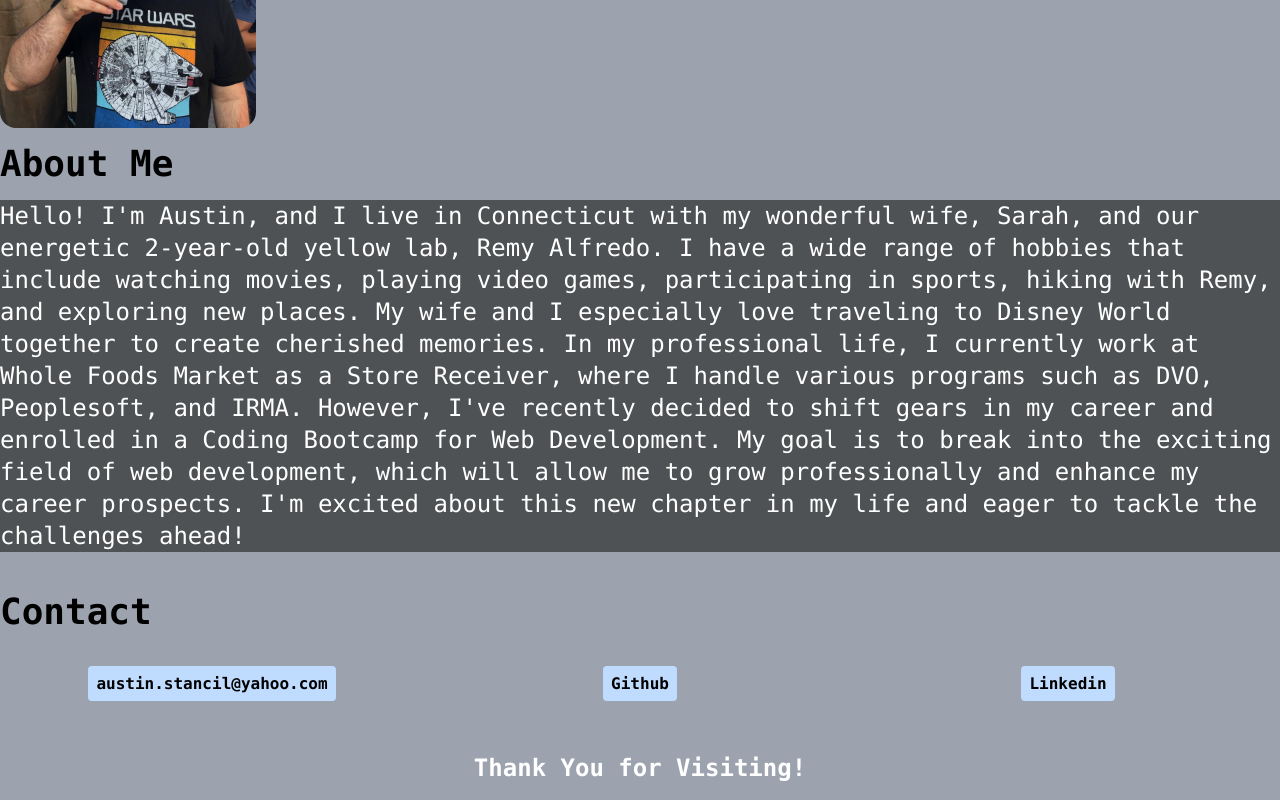
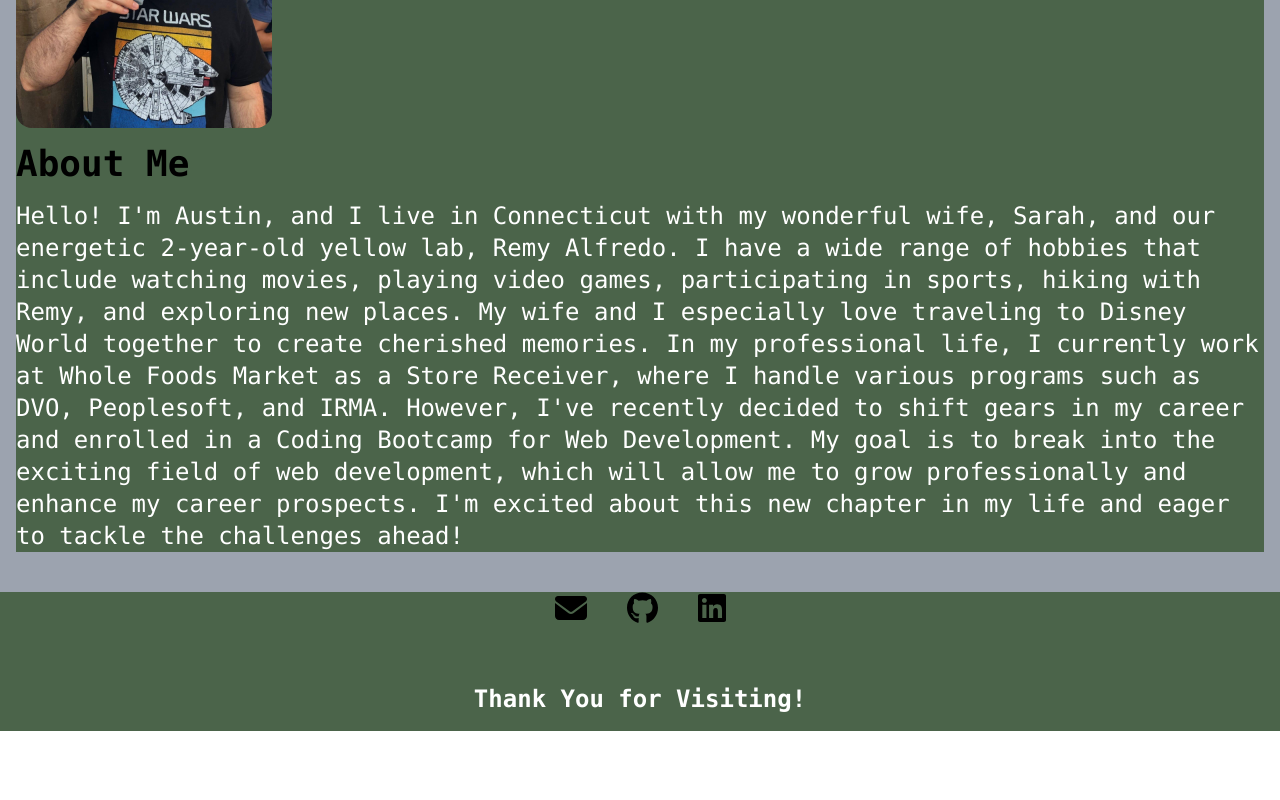
Before and after one commit to AustinS86/REACT-Portfolio, a React (Create React App) app: page / in a window 1280 px wide. Shown: the part 508-1308 px from the top of the page. After the commit the page ends 1239 px from the top, so only its background shows below. Built offline with nearby package versions, Linux system fonts and the light colour scheme.

Commit message:
added new image, added Coolors to js files

```diff
--- a/package.json
+++ b/package.json
@@ -3,6 +3,10 @@
   "version": "0.1.0",
   "private": true,
   "dependencies": {
+    "@fortawesome/fontawesome-svg-core": "^6.4.0",
+    "@fortawesome/free-brands-svg-icons": "^6.4.0",
+    "@fortawesome/free-solid-svg-icons": "^6.4.0",
+    "@fortawesome/react-fontawesome": "^0.2.0",
     "@testing-library/jest-dom": "^5.16.5",
     "@testing-library/react": "^13.4.0",
     "@testing-library/user-event": "^13.5.0",
--- a/src/components/AboutMe.js
+++ b/src/components/AboutMe.js
@@ -3,17 +3,14 @@ import starwars from "../assets/images/starwars.jpg";
 
 const AboutMe = () => {
   return (
-    <section id="about-me" className="mb-10">
+    <section id="about-me" className="mb-10 bg-coolors-2 mx-4">
       <img
         src={starwars}
         alt="myself drinking blue milk at galaxy's edge"
         className="w-64 h-64 object-cover rounded-2xl"
       />
       <h1 className="text-4xl mt-4 font-bold">About Me</h1>
-      <p
-        className="mt-4 text-2xl text-white"
-        style={{ backgroundColor: "rgba(53, 54, 53, 0.74)" }}
-      >
+      <p className="mt-4 text-2xl text-white">
         Hello! I'm Austin, and I live in Connecticut with my wonderful wife,
         Sarah, and our energetic 2-year-old yellow lab, Remy Alfredo. I have a
         wide range of hobbies that include watching movies, playing video games,
--- a/src/components/Contact.js
+++ b/src/components/Contact.js
@@ -2,6 +2,7 @@ import React from "react";
 
 const Contact = () => {
   return (
+    <div className="min-h-screen flex items-center justify-center">
       <div>
         <section id="contact" className="contact mb-10">
           <h1 className="text-4xl font-bold">Contact</h1>
@@ -54,7 +55,7 @@ const Contact = () => {
           </div>
           <div className="flex justify-end">
             <button
-            className="bg-blue-500 hover:bg-blue-700 text-white font-bold py-2 px-4 rounded"
+              className="bg-blue-500 hover:bg-blue-700 text-white font-bold py-2 px-4 rounded "
               type="submit"
             >
               Submit
@@ -62,6 +63,7 @@ const Contact = () => {
           </div>
         </form>
       </div>
+    </div>
   );
 };
 
--- a/src/components/Footer.js
+++ b/src/components/Footer.js
@@ -1,37 +1,37 @@
 import React from "react";
+import { FontAwesomeIcon } from "@fortawesome/react-fontawesome";
+import { faEnvelope } from "@fortawesome/free-solid-svg-icons";
+import { faGithub, faLinkedin } from "@fortawesome/free-brands-svg-icons";
 
 const Footer = () => {
   return (
-    <div>
-      <section id="contact" className="contact mb-10">
-        <h1 className="text-4xl font-bold">Contact</h1>
-      </section>
-      <section className="links grid grid-cols-3 gap-1 text-center">
+    <div className="bg-coolors-2">
+      <section className="flex justify-center space-x-6 text-center">
         <h3>
           <a
             href="mailto:austin.stancil@yahoo.com"
-            className="bg-blue-200 text-black font-bold p-2 rounded"
+            className=" text-black font-bold p-2 rounded"
             alt="email"
           >
-            austin.stancil@yahoo.com
+            <FontAwesomeIcon icon={faEnvelope} size="2x" />
           </a>
         </h3>
         <h3>
           <a
             href="https://github.com/AustinS86"
-            className="bg-blue-200 text-black font-bold p-2 rounded"
+            className=" text-black font-bold p-2 rounded"
             alt="Github"
           >
-            Github
+            <FontAwesomeIcon icon={faGithub} size="2x" />
           </a>
         </h3>
         <h3>
           <a
             href="https://www.linkedin.com/in/austin-stancil-00029480"
-            className="bg-blue-200 text-black font-bold p-2 rounded"
+            className=" text-black font-bold p-2 rounded"
             alt="Linkedin"
           >
-            Linkedin
+            <FontAwesomeIcon icon={faLinkedin} size="2x" />
           </a>
         </h3>
       </section>
--- a/src/components/Header.js
+++ b/src/components/Header.js
@@ -1,14 +1,14 @@
 import React from "react";
-import Remy from "../assets/images/Remy.jpg";
+import Wyoming from "../assets/images/Wyoming.jpg";
 import Navigation from "./Navigation";
 
 const Header = ({ setSelectedSection }) => {
   return (
-    <header className="text-white p-4 text-center">
+    <header className="bg-coolors-1 text-white p-4 text-center">
       <h1 className=" text-3xl font-bold">Austin Stancil Portfolio</h1>
       <div className="flex justify-center mt-2">
         <img
-          src={Remy}
+          src={Wyoming}
           className="remy w-64 h-64 object-cover rounded-2xl"
           alt="My yellow lab Remy chewing on a stick on my lap"
         />
--- a/tailwind.config.js
+++ b/tailwind.config.js
@@ -3,10 +3,15 @@ module.exports = {
   purge: ["./src/**/*.{js,jsx,ts,tsx}", "./public/index.html"],
   darkMode: false, // or 'media' or 'class'
   theme: {
-    extend: {},
+    extend: {
+      backgroundColor: {
+        "coolors-1": "#89A894",
+        "coolors-2": "#4B644A",
+      },
+    },
+    variants: {
+      extend: {},
+    },
+    plugins: [],
   },
-  variants: {
-    extend: {},
-  },
-  plugins: [],
 };
```
Also changed, not shown: src/assets/images/Wyoming.jpg (added), 1 other file (tests, documents, lock files or other folders). Lines whose indentation alone changed are shown as unchanged.
